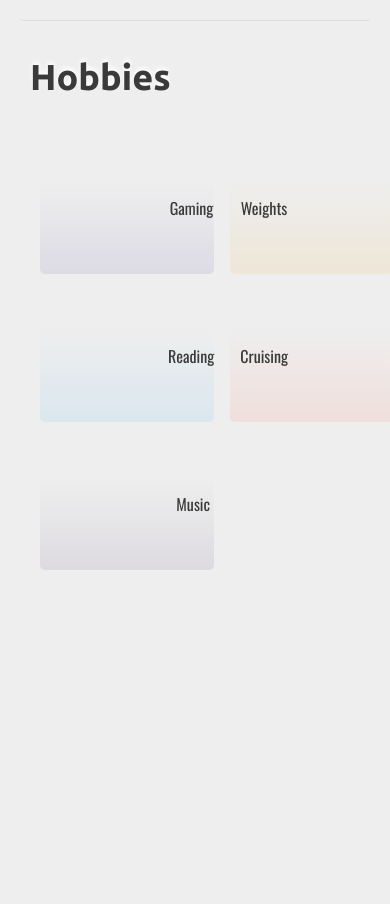
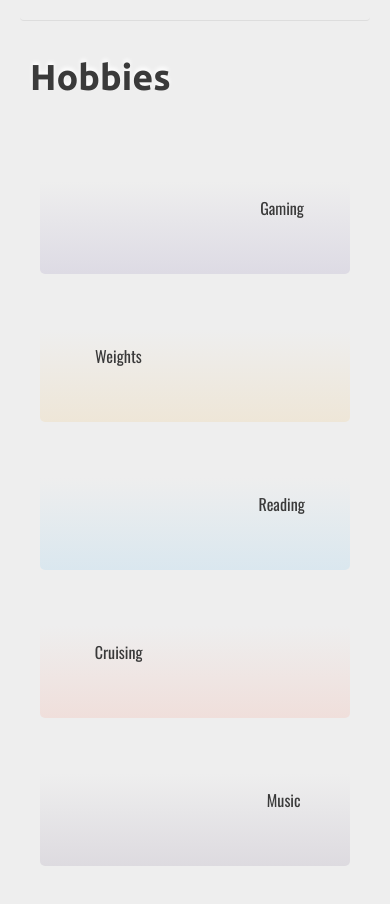
Before and after one commit to rbrummer-jhb/iamroot, a SvelteKit app: page / in a window 390 px wide. Shown: the part 3134-4038 px from the top of the page. Before the commit the page ends 3824 px from the top, so only its background shows below. Built offline with nearby package versions, Linux system fonts and the light colour scheme; some icons are missing.

Commit message:
Updated CV

```diff
--- a/src/routes/styles.css
+++ b/src/routes/styles.css
@@ -577,7 +577,6 @@ li {
 .hobbies-wrapper {
   display: grid;
   grid-template-columns: 1fr 1fr;
-  flex-direction: column;
   padding: 20px;
   gap: 1rem;
 }
@@ -765,7 +764,7 @@ li {
   }
 
   .hobbies-wrapper {
-    grid-template-columns: repeat(2, 1fr);
+    grid-template-columns: 1fr;
   }
 }
 
```
